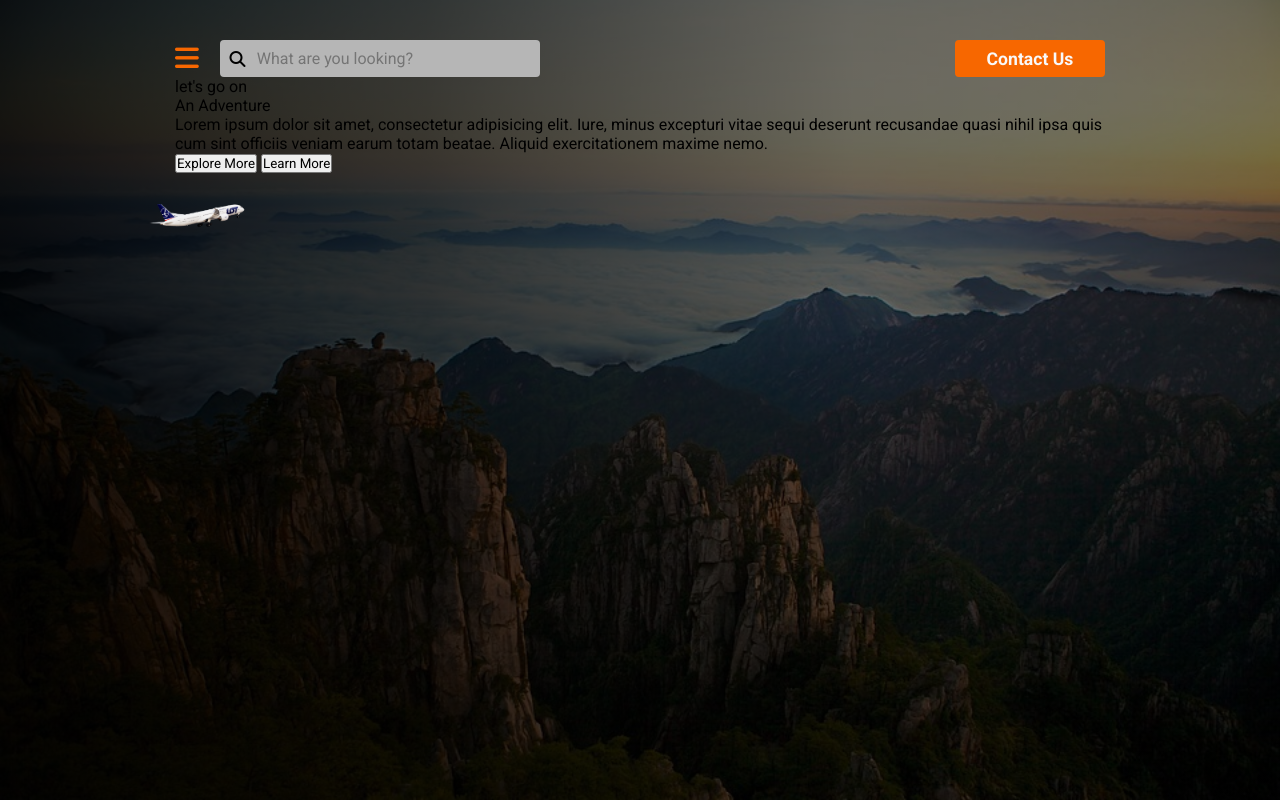
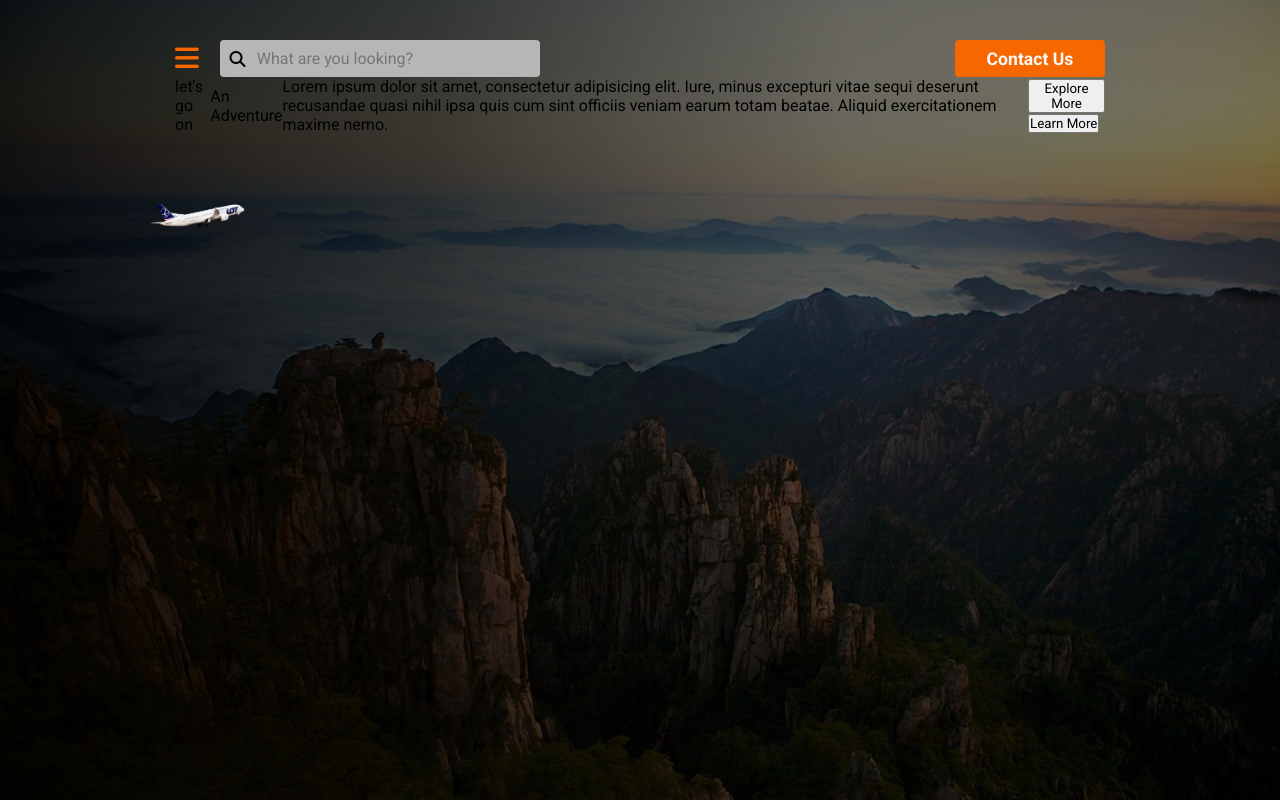
Before and after one commit to gokarna123-goku/travel_heropage, a plain HTML site: page index.html in a window 1280 px wide. Drawn offline with Linux system fonts and the light colour scheme; a web font is replaced by a local one.

Commit message:
added something

```diff
--- a/style.css
+++ b/style.css
@@ -127,6 +127,16 @@ a{
     color: var(--primary);
 }
 
+/* Hero Section */
+.hero_section{
+    width: 100%;
+    height: auto;
+    display: flex;
+    align-items: center;
+    justify-content: space-between;
+}
+
+
 
 
 
```
